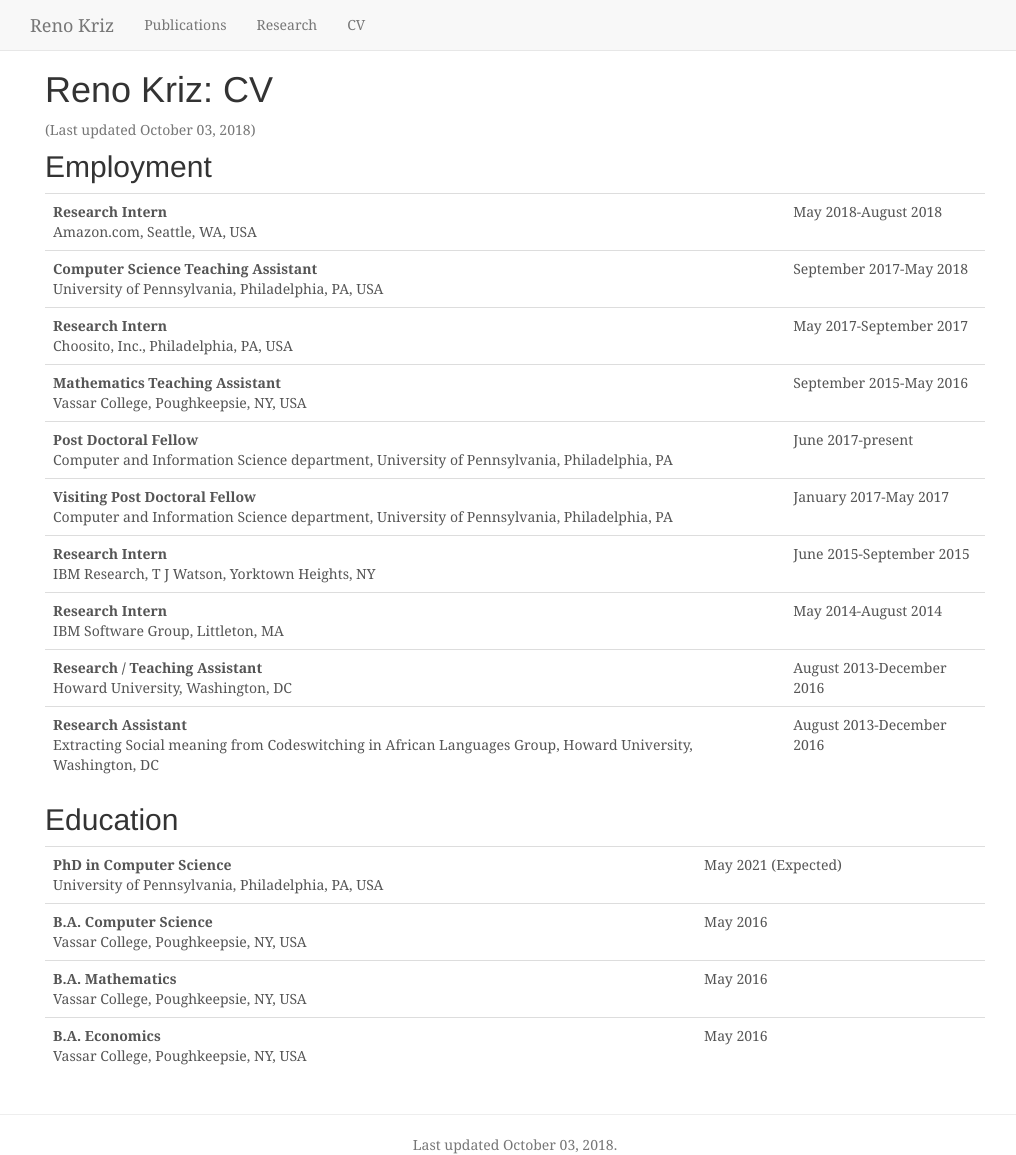
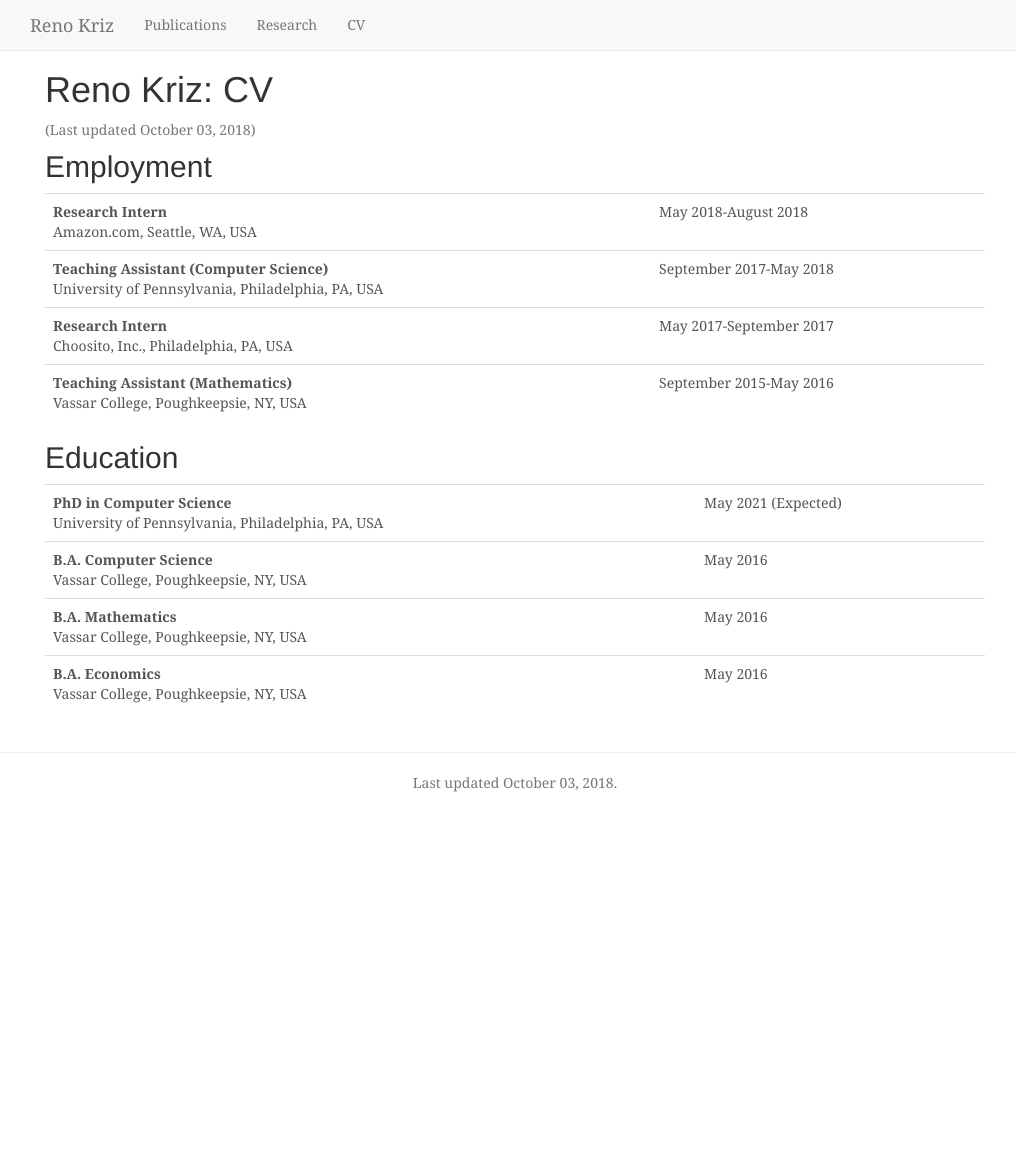
Before and after one commit to rekriz11/rekriz11.github.io, a Jekyll site: the page built from resume.md, in a window 1280 px wide and 1155 px high. Shown: the whole window, without its empty margins (125-1141 px from the left). Built offline with Jekyll 4.4.1, drawn with Linux system fonts in a browser that asks for light colours; nearby versions of some CDN libraries.

Commit message:
Fix Employment

```diff
--- a/_data/employment.yaml
+++ b/_data/employment.yaml
@@ -7,7 +7,7 @@
    description: Applied a state-of-the-art sequence-to-sequence model to the task of keyword generation; created  additional methods for diversifying the resulting output, and clustering keywords into themes.
 
 -
-   position: Computer Science Teaching Assistant
+   position: Teaching Assistant (Computer Science)
    employer: University of Pennsylvania
    location: Philadelphia, PA, USA
    start_date: September 2017
@@ -23,55 +23,9 @@
    description: Created a tool to identify complex words, extract potential synonyms from several paraphrase databases, including SimplePPDB, and rank the synonyms based on the context around each word.
 
 -
-   position: Mathematics Teaching Assistant
+   position: Teaching Assistant (Mathematics)
    employer: Vassar College
    location: Poughkeepsie, NY, USA
    start_date: September 2015
    end_date: May 2016
    description: Held office hours and graded homeworks for MATH 321 (Real Analysis) and MATH 361 (Modern Algebra).
-
-
--
-   position: Post Doctoral Fellow
-   employer: Computer and Information Science department, University of Pennsylvania
-   location: Philadelphia, PA
-   start_date: June 2017
-   end_date: present
-   description: Postdoc in the Computer and Information Sciences Department
--
-   position: Visiting Post Doctoral Fellow
-   employer: Computer and Information Science department, University of Pennsylvania
-   location: Philadelphia, PA
-   start_date: January 2017
-   end_date: May 2017
-   description: Visiting Postdoc in the Computer and Information Sciences Department
-
-
--
-   position: Research Intern
-   employer: IBM Research, T J Watson
-   location: Yorktown Heights, NY
-   start_date: June 2015
-   end_date: September 2015
-   description: Applied deep learning technologies to image processing and Question Answering.
--
-   position: Research Intern
-   employer: IBM Software Group
-   location: Littleton, MA
-   start_date: May 2014
-   end_date: August 2014
-   description: Worked on Cloud computing
-
--
-   position: Research / Teaching Assistant
-   employer: Howard University
-   location: Washington, DC
-   start_date: August 2013
-   end_date: December 2016
--
-   position: Research Assistant
-   employer: Extracting Social meaning from Codeswitching in African Languages Group, Howard University
-   location: Washington, DC
-   start_date: August 2013
-   end_date: December 2016
-   description: Designed and built software to improve the quality of machine translation engines. Specifically focused on using statistical techniques to combine the output of multiple engines; pre-processing source texts for MT; helping monolingual users detect language that is problematic for MT.
```
